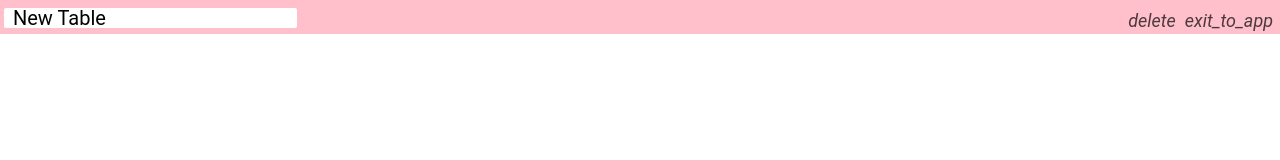
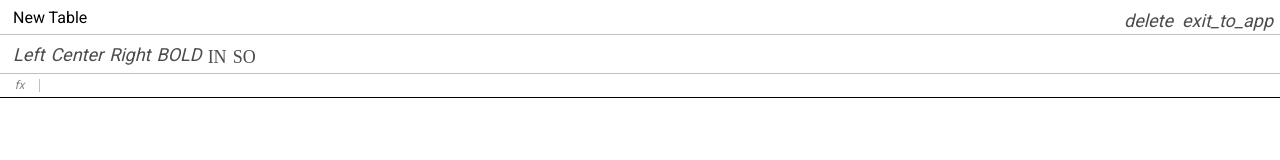
Before and after one commit to Cnfc/exel-oop, a website built with webpack: page src/index.html in a window 1280 px wide. Built offline with nearby package versions, Linux system fonts and the light colour scheme.

Commit message:
styles for header

```diff
--- a/src/index.html
+++ b/src/index.html
@@ -5,8 +5,13 @@
   <meta charset="UTF-8">
   <meta name="viewport" content="width=device-width, initial-scale=1.0">
   <link rel='shortcut icon' href='favicon.ico'>
-  <!-- <link href="https://fonts.googleapis.com/css2?family=Roboto&display=swap" rel="stylesheet"> -->
-  <link href="https://fonts.googleapis.com/icon?family=Material+Icons" rel="stylesheet">
+  <link href="https://fonts.googleapis.com/css2?family=Roboto&display=swap" rel="stylesheet">
+
+
+  <link href="https://unpkg.com/material-components-web@latest/dist/material-components-web.min.css" rel="stylesheet">
+  <link rel="stylesheet" href="https://fonts.googleapis.com/icon?family=Material+Icons">
+  <script src="https://unpkg.com/material-components-web@latest/dist/material-components-web.min.js"></script>
+
   <title>Pure JS Exel</title>
 </head>
 
@@ -30,12 +35,43 @@
           </div>
         </div>
       </div>
+
       <div class="exel__toolbar">
+        <div class="button">
+          <i class='materail-icons'>Left</i>
+        </div>
+
+        <div class="button">
+          <i class='materail-icons'>Center</i>
+        </div>
+
+        <div class="button">
+          <i class='materail-icons'>Right</i>
+        </div>
+
+        <div class="button">
+          <i class='materail-icons'>BOLD</i>
+        </div>
+
+        <div class="button">
+          <i class='material-icons'>IN</i>
+        </div>
+
+        <div class="button">
+          <i class='material-icons'>SOme</i>
+        </div>
+
 
       </div>
+
       <div class="exel__formula">
+        <div class="info">fx</div>
+        <div class="input" contenteditable spellcheck="false">
 
+        </div>
       </div>
+
+
       <div class="exel__table">
 
       </div>
--- a/src/scss/_variables.scss
+++ b/src/scss/_variables.scss
@@ -1,2 +1,10 @@
 $header-height: 34px;
 $border_color: #c0c0c0;
+
+// Toolbar
+$toolbar-height: 40px;
+
+// formula
+$formula-height: 24px;
+
+$info-cell-width: 40px;
--- a/src/scss/formula.scss
+++ b/src/scss/formula.scss
@@ -2,4 +2,33 @@
 @import 'mixins';
 
 
-.exel__formula {}
+.exel__formula {
+  position: absolute;
+  left: 0;
+  right: 0;
+  top: $header-height + $toolbar-height;
+  height: $formula-height;
+  display: flex;
+  align-items: center;
+  border-bottom: 1px solid #000;
+
+  // background: salmon;
+
+  .info {
+    font-style: 18px;
+    text-align: center;
+    font-style: italic;
+    border-right: 1px solid $border-color;
+    min-width: $info-cell-width;
+  }
+
+  .input {
+    padding: 4px;
+    font-size: 12px;
+    outline: none;
+    width: 100%;
+    height: 100%;
+    color: #000;
+
+  }
+}
--- a/src/scss/header.scss
+++ b/src/scss/header.scss
@@ -12,7 +12,7 @@
   display: flex;
   justify-content: space-between;
 
-  background: pink;
+  // background: pink;
 
   & .input {
     color: #000;
@@ -20,7 +20,7 @@
     border: 2px solid transparent;
     border-radius: 2px;
     height: 20px;
-    font-size: 20px;
+    font-size: 16px;
     line-height: 22px;
     outline: none;
     min-width: 10px;
--- a/src/scss/index.scss
+++ b/src/scss/index.scss
@@ -19,4 +19,5 @@ body {
 
 .exel {
   position: relative;
+  color: #888
 }
--- a/src/scss/toolbar.scss
+++ b/src/scss/toolbar.scss
@@ -2,4 +2,20 @@
 @import 'mixins';
 
 
-.exel__toolbar {}
+.exel__toolbar {
+  position: absolute;
+  height: $toolbar-height;
+  // background: rosybrown;
+
+  left: 0;
+  right: 0;
+  top: $header-height;
+  border-top: 1px solid $border-color;
+  border-bottom: 1px solid $border-color;
+  padding: 7px 10px;
+  display: flex;
+
+  .button {
+    @include button(green);
+  }
+}
```
